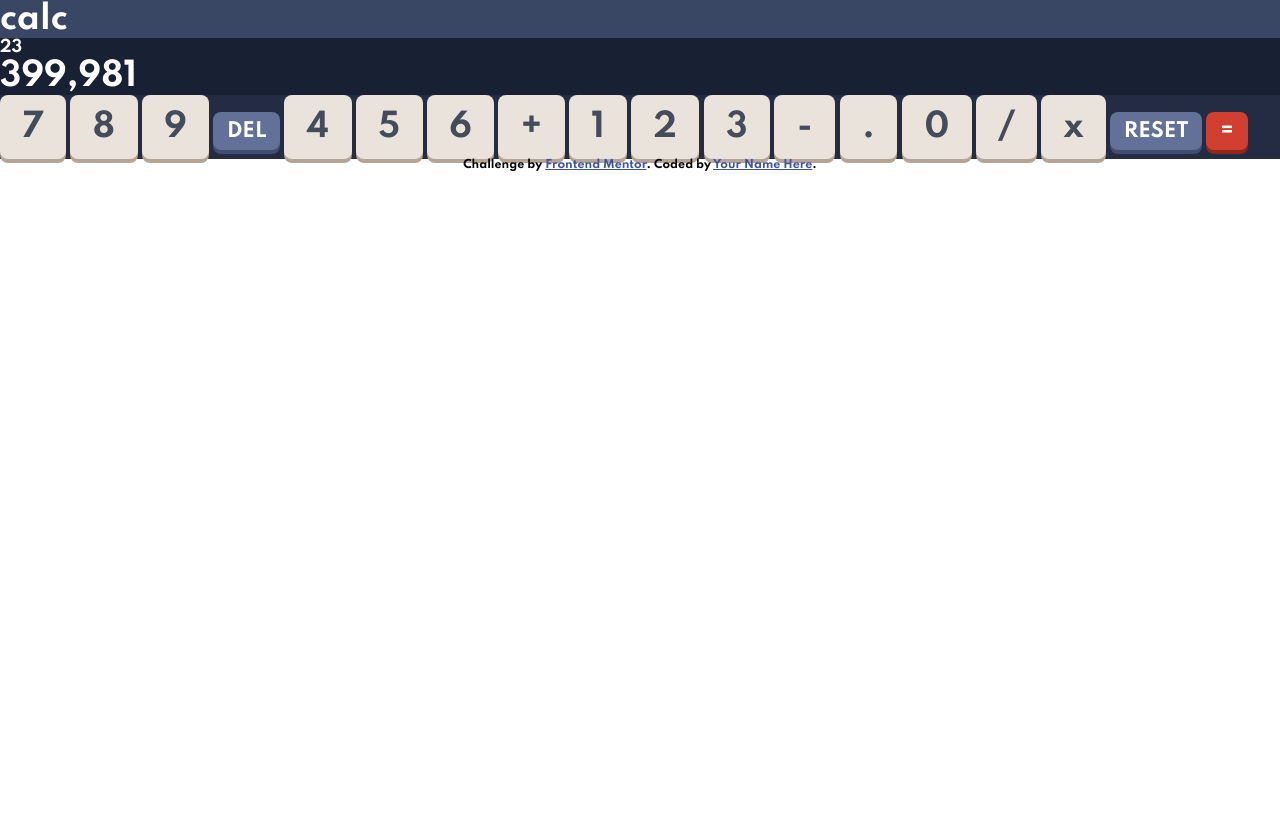
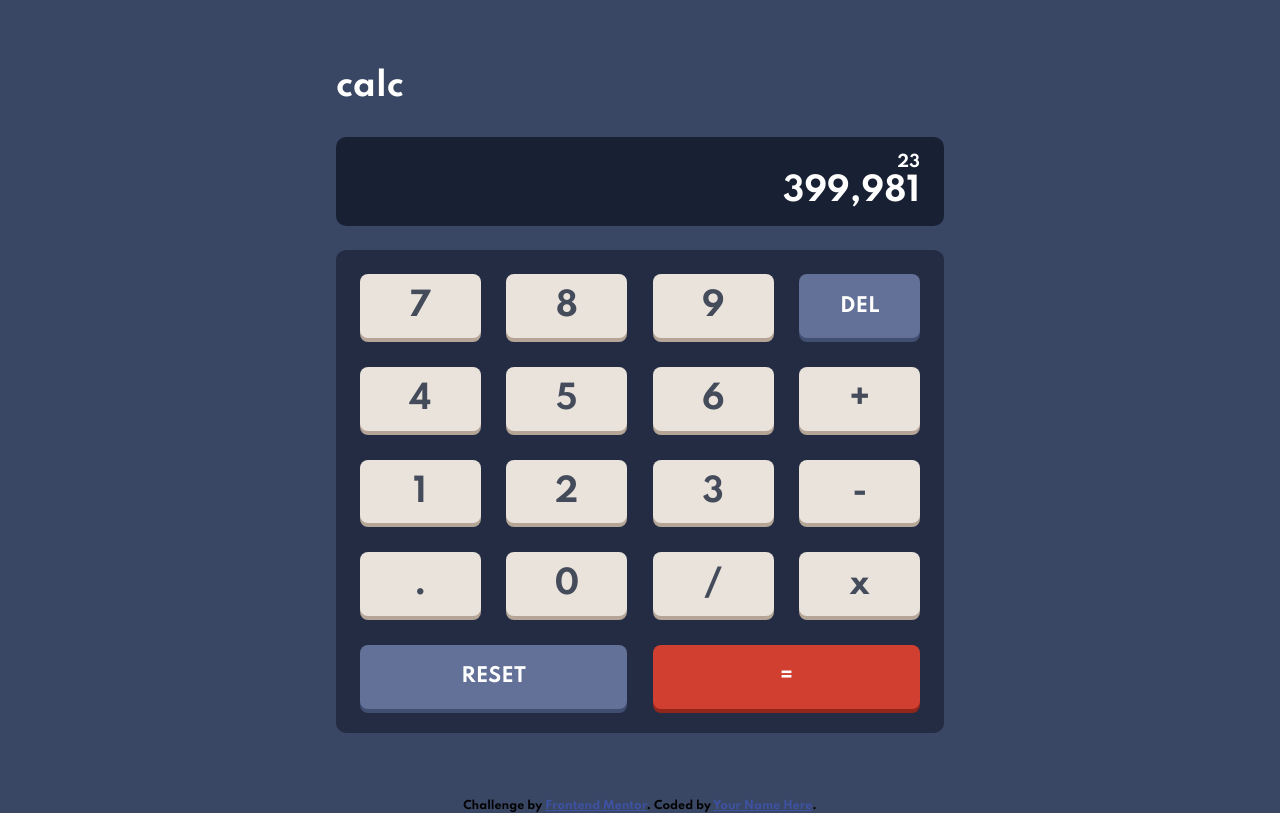
Before and after one commit to dialejo24/calculator-app, a plain HTML site: page index.html in a window 1280 px wide. Drawn offline with Linux system fonts and the light colour scheme.

Commit message:
css layout completed

```diff
--- a/CSS/style.css
+++ b/CSS/style.css
@@ -25,21 +25,48 @@
     margin: 0;
 }
 
+body{
+    background-color: var(--very-dak-desaturated-blue);
+}
+
 body,
 .btn{
     font-family: 'Spartan', sans-serif;
 }
 
 .container{
-    background-color: var(--very-dak-desaturated-blue);
+    min-height: 100vh;
+    display:flex;
+    align-items: center;
+    justify-content: center;
+}
+
+.calculator{
+    width:89%;
+    max-width: 38em;
 }
 
 .calc-display{
     background-color: var(--very-dark-desaturated-blue-sb);
+    margin-block: 2em 1.5em;
+    text-align: right;
+    padding: 1em 1.5em;
+    border-radius: 10px;
 }
 
 .grid-buttons{
     background-color: var(--very-dark-desaturated-blue-tk);
+    border-radius: 10px;
+    padding: 1.5em;
+    display: grid;
+    grid-template-columns: repeat(4,minmax(0,1fr));
+    grid-template-rows: repeat(5, minmax(0,1fr));
+    gap: calc(.7em + 1.4vw) calc(.5em + 1.4vw);
+}
+
+.reset,
+.equal{
+    grid-column: span 2;
 }
 
 .btn{
@@ -49,6 +76,9 @@ body,
     padding:.4em .7em;
     border-radius: 8px;
     box-shadow: 0 4px var(--Grayish-orange);
+    display: flex;
+    justify-content: center;
+    align-items: center;
 }
 
 .btn,
```
